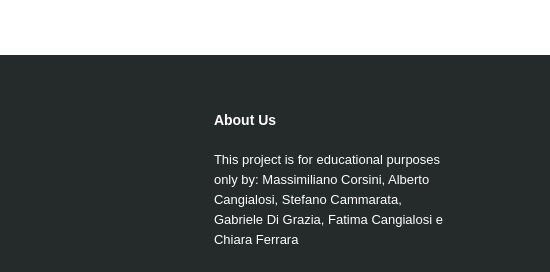
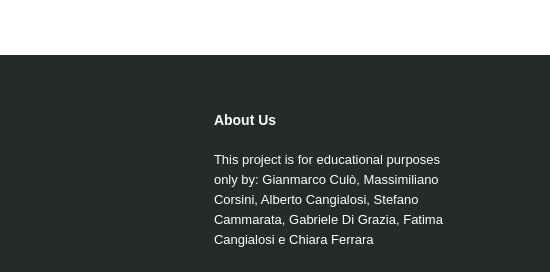
Before and after one commit to chiaraferrara/team-work-GIT, a plain HTML site: page index.html in a window 1280 px wide. Shown: the part 1547-1819 px from the top of the page, 730-1280 px from the left. Drawn offline with Linux system fonts and the light colour scheme; a web font is replaced by a local one.

Commit message:
Aggiunto Gianmarco nel footer sorry Giamma

```diff
--- a/index.html
+++ b/index.html
@@ -153,7 +153,7 @@
 
         <p class="footer-company-about">
           <span>About Us</span>
-          This project is for educational purposes only by: Massimiliano Corsini, Alberto Cangialosi, Stefano Cammarata, Gabriele Di Grazia, Fatima Cangialosi e Chiara Ferrara
+          This project is for educational purposes only by: Gianmarco Culò, Massimiliano Corsini, Alberto Cangialosi, Stefano Cammarata, Gabriele Di Grazia, Fatima Cangialosi e Chiara Ferrara
         </p>
 
         <div class="footer-icons">
```
Also changed, not shown: img/per-due-monitor-natura-treno-ferrovia-sfondo.jpg (deleted).
